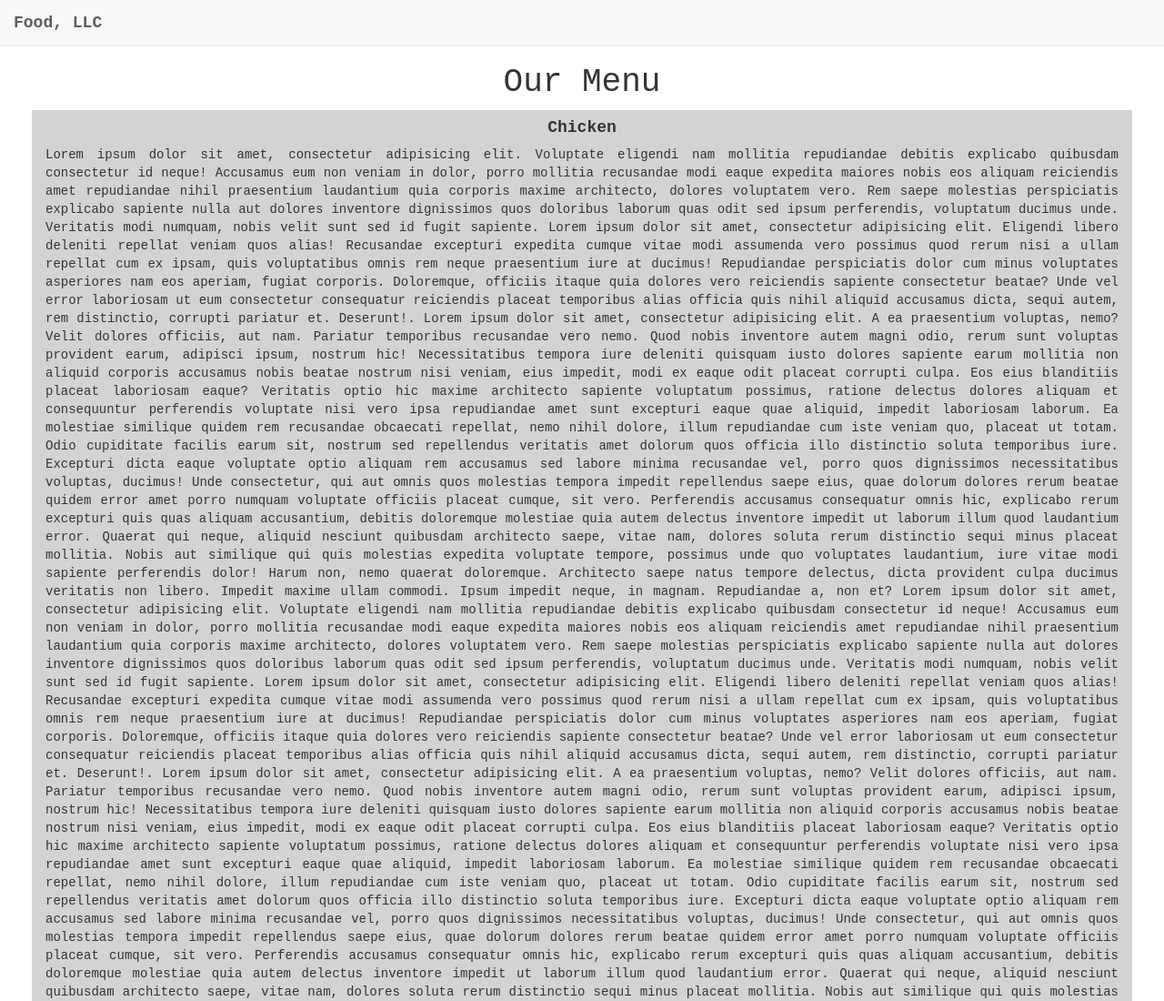
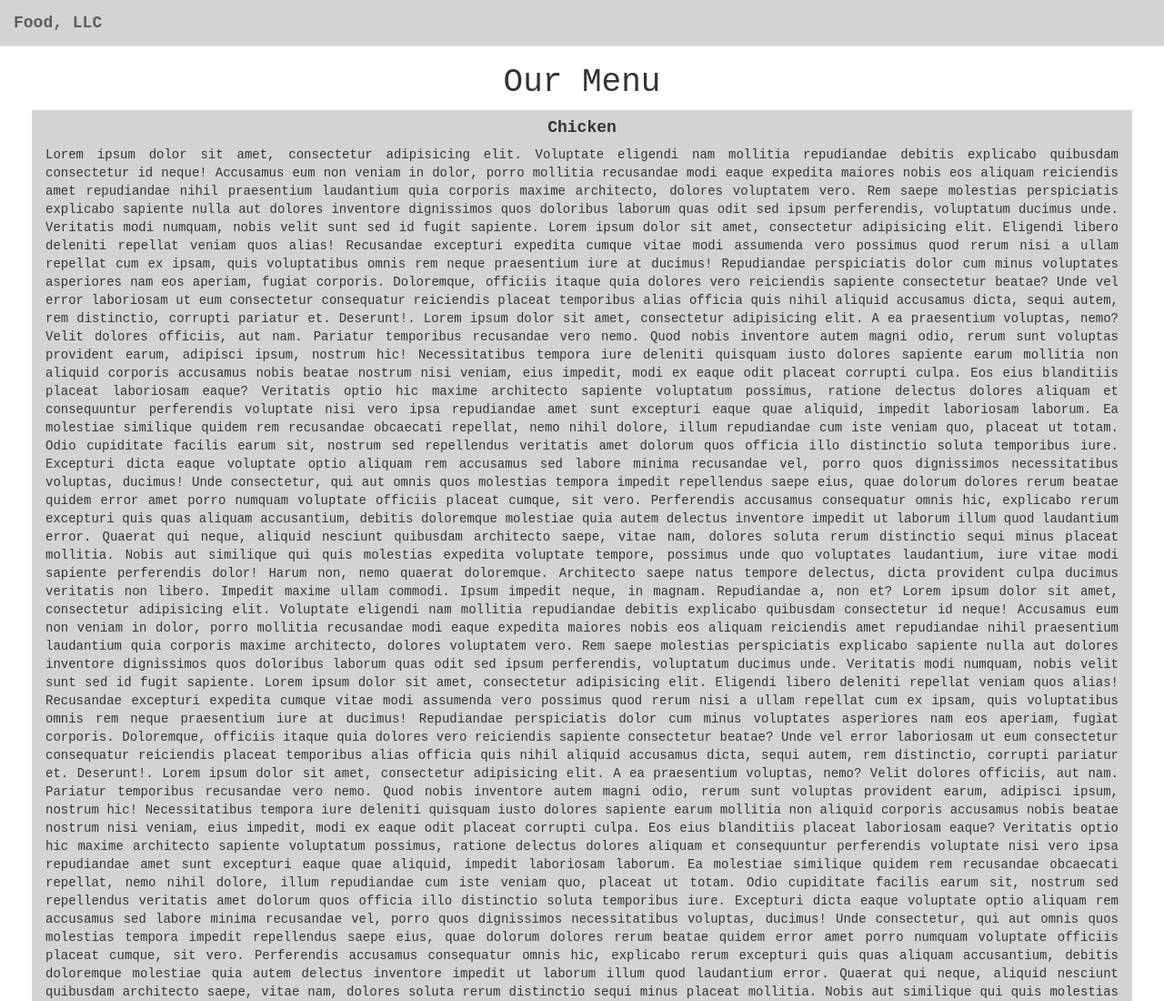
Before and after one commit to MohoWu/coursera_web_dev, a plain HTML site: page mod3_solution/index.html in a window 1280 px wide. Shown: the top 1100 px of the page at 91% size. Drawn offline with Linux system fonts and the light colour scheme.

Commit message:
change header background color

```diff
--- a/mod3_solution/css/styles.css
+++ b/mod3_solution/css/styles.css
@@ -5,6 +5,10 @@ body{
     background-color: white;
     margin:-5px 0;
     border: 1px solid;
+}
+
+div.container-fluid{
+    background-color: lightgray;
 }
 
 /* #navbar-collapse{
```
